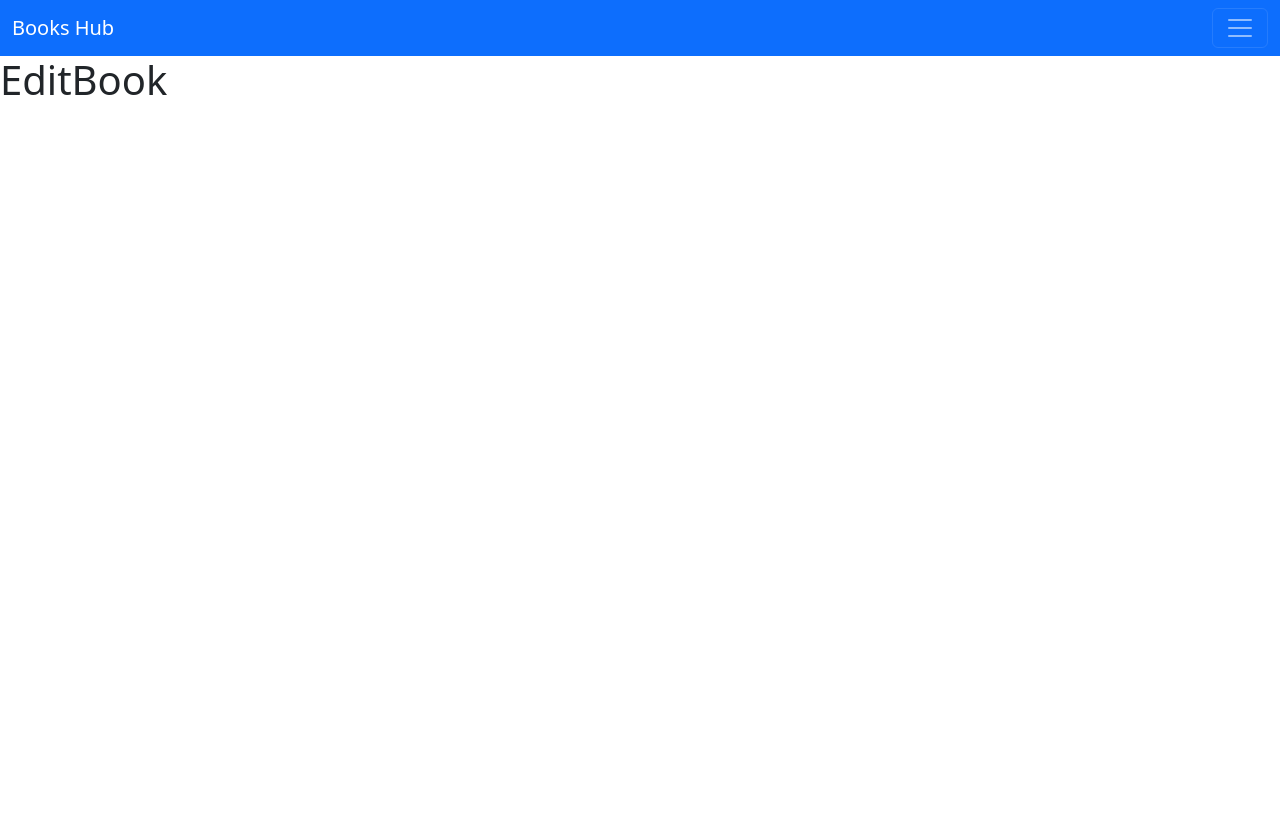
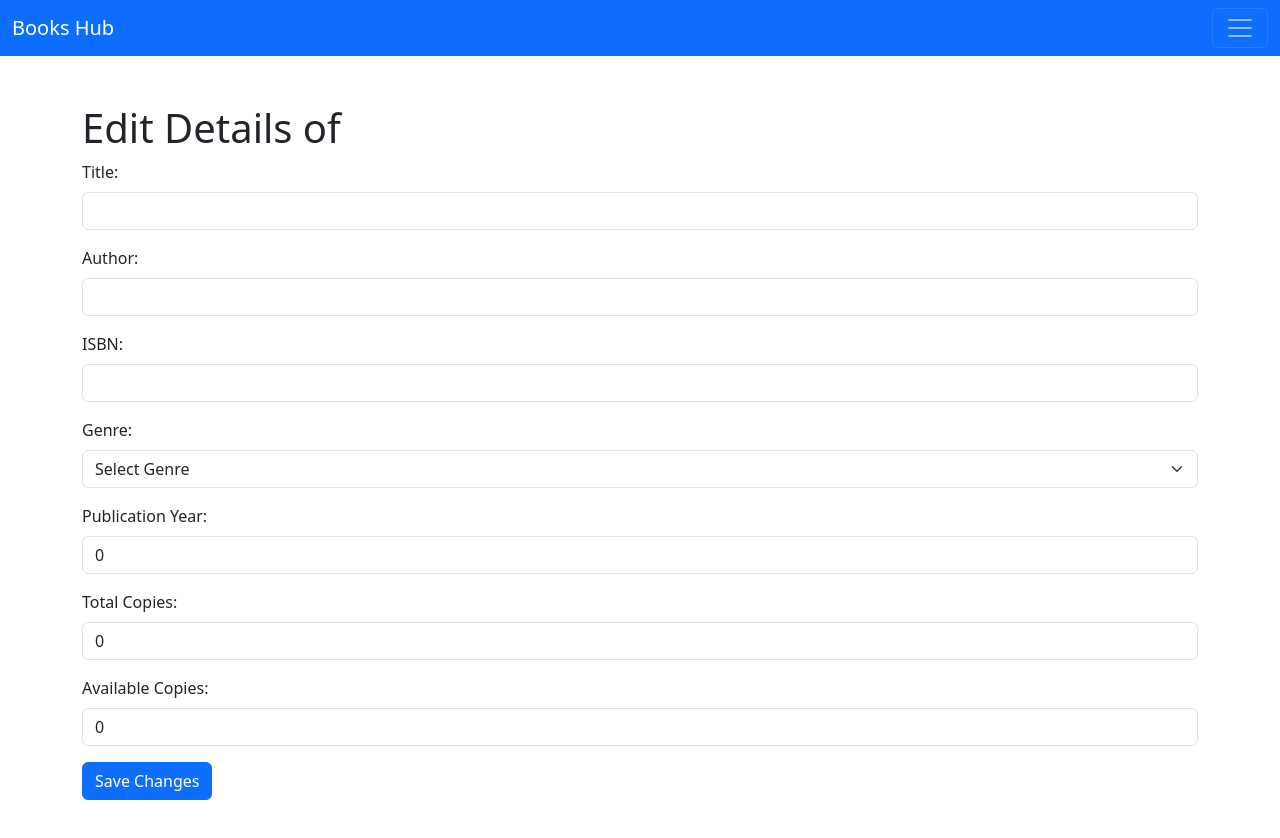
Before and after one commit to piyushgyl01/playground-013-frontend, a React (Vite) app: page /books/1/1/edit-book in a window 1280 px wide. Shown: the top 838 px of the page. Before the commit the page ends 800 px from the top, so only its background shows below. Built offline with nearby package versions, Linux system fonts and the light colour scheme; no server answers.

Commit message:
feat: edit book page built

```diff
--- a/index.html
+++ b/index.html
@@ -1,8 +1,12 @@
-<!doctype html>
+<!DOCTYPE html>
 <html lang="en">
   <head>
     <meta charset="UTF-8" />
-    <link rel="icon" type="image/svg+xml" href="https://th.bing.com/th/id/OIG4._11tYQqv.xR7BrdtfOle?w=1024&h=1024&rs=1&pid=ImgDetMain" />
+    <link
+      rel="icon"
+      type="image/svg+xml"
+      href="https://th.bing.com/th/id/OIG4._11tYQqv.xR7BrdtfOle?w=1024&h=1024&rs=1&pid=ImgDetMain"
+    />
     <meta name="viewport" content="width=device-width, initial-scale=1.0" />
     <title>BOOK HUB</title>
   </head>
--- a/src/features/books/bookSlice.js
+++ b/src/features/books/bookSlice.js
@@ -59,10 +59,10 @@ export const postBooks = createAsyncThunk(
 //UPDATE BOOK
 export const updateBooks = createAsyncThunk(
   "books/updateBooks",
-  async ({ id, formData }) => {
+  async ({ bookId, formData }) => {
     try {
       const response = await axios.put(
-        `https://playground-013-backend.vercel.app/books/${id}`,
+        `https://playground-013-backend.vercel.app/books/${bookId}`,
         formData
       );
 
--- a/src/pages/books/AddBook.jsx
+++ b/src/pages/books/AddBook.jsx
@@ -1,8 +1,12 @@
 import { useState, useEffect } from "react";
 import { useDispatch, useSelector } from "react-redux";
 import { getBookStatus, postBooks } from "../../features/books/bookSlice";
+import { useNavigate } from "react-router-dom";
 
 export default function AddBook() {
+  //useNavigate
+  const navigate = useNavigate();
+
   //SETTING INITIAL FORM STATE
   const [formData, setFormData] = useState({
     title: "",
@@ -28,7 +32,6 @@ export default function AddBook() {
     try {
       dispatch(postBooks(formData));
       setShowSuccess(true);
-      // Hide success message after 3 seconds and navigate
       setTimeout(() => {
         setShowSuccess(false);
         navigate("/books");
--- a/src/pages/books/EditBook.jsx
+++ b/src/pages/books/EditBook.jsx
@@ -1,10 +1,228 @@
-
-
+import { useSelector, useDispatch } from "react-redux";
+import { useParams, useNavigate } from "react-router-dom";
+import {
+  fetchBookById,
+  getBookById,
+  getBookStatus,
+  updateBooks,
+} from "../../features/books/bookSlice";
+import { useEffect, useState } from "react";
 
 export default function EditBook() {
-    return (
+  //SETTING INITIAL FORM STATE
+  const [formData, setFormData] = useState({
+    title: "",
+    author: "",
+    isbn: "",
+    genre: "",
+    publicationYear: 0,
+    totalCopies: 0,
+    availableCopies: 0,
+  });
+  const [showSuccess, setShowSuccess] = useState(false);
+
+  //useNavigate
+  const navigate = useNavigate();
+
+  //useParams
+  const { bookId } = useParams();
+
+  //useDispatch
+  const dispatch = useDispatch();
+
+  //selecting the single from the state
+  const foundBook = useSelector(getBookById);
+
+  //useEffect
+  useEffect(() => {
+    dispatch(fetchBookById(bookId));
+  }, [dispatch, bookId]);
+
+  //getting status state from store
+  const { fetchByIdStatus, updateStatus } = useSelector(getBookStatus);
+
+  //handleSubmt
+  const handleSubmit = async (e) => {
+    e.preventDefault();
+    try {
+      dispatch(updateBooks({ bookId, formData }));
+      setShowSuccess(true);
+      setTimeout(() => {
+        setShowSuccess(false);
+        navigate(`/books/${foundBook.title}/${bookId}`);
+      }, 3000);
+    } catch (error) {
+      console.log("PUT ERROR", error);
+    }
+  };
+
+  //useEffect to pre-fill the form fields
+  useEffect(() => {
+    if (foundBook) {
+      setFormData({
+        title: foundBook.title,
+        author: foundBook.author,
+        isbn: foundBook.isbn,
+        genre: foundBook.genre,
+        publicationYear: foundBook.publicationYear,
+        totalCopies: foundBook.totalCopies,
+        availableCopies: foundBook.availableCopies,
+      });
+    }
+  }, [foundBook]);
+
+  return (
+    <main className="container my-5">
+      {fetchByIdStatus === "loading" ? (
+        <p>Loading...</p>
+      ) : (
         <>
-            <h1> EditBook </h1>
+          {showSuccess && (
+            <div
+              className="alert alert-success alert-dismissible fade show"
+              role="alert"
+            >
+              Changes has been successfully saved!
+              <button
+                type="button"
+                className="btn-close"
+                onClick={() => setShowSuccess(false)}
+                aria-label="Close"
+              ></button>
+            </div>
+          )}
+          <h1> Edit Details of {foundBook?.title}</h1>
+          <form onSubmit={handleSubmit}>
+            <div className="mb-3">
+              <label htmlFor="title" className="form-label">
+                Title:
+              </label>
+              <input
+                type="text"
+                className="form-control"
+                id="title"
+                value={formData.title}
+                onChange={(e) =>
+                  setFormData({ ...formData, title: e.target.value })
+                }
+                required
+              />
+            </div>
+            <div className="mb-3">
+              <label htmlFor="author" className="form-label">
+                Author:
+              </label>
+              <input
+                type="text"
+                className="form-control"
+                id="author"
+                value={formData.author}
+                onChange={(e) =>
+                  setFormData({ ...formData, author: e.target.value })
+                }
+                required
+              />
+            </div>
+            <div className="mb-3">
+              <label htmlFor="isbn" className="form-label">
+                ISBN:
+              </label>
+              <input
+                type="text"
+                className="form-control"
+                id="isbn"
+                value={formData.isbn}
+                onChange={(e) =>
+                  setFormData({ ...formData, isbn: e.target.value })
+                }
+                required
+              />
+            </div>
+            <div className="mb-3">
+              <label htmlFor="genre" className="form-label">
+                Genre:
+              </label>
+              <select
+                className="form-select"
+                id="genre"
+                value={formData.genre}
+                onChange={(e) =>
+                  setFormData({ ...formData, genre: e.target.value })
+                }
+                required
+              >
+                <option value="">Select Genre</option>
+                <option value="Fiction">Fiction</option>
+                <option value="Non-Fiction">Non-Fiction</option>
+                <option value="Technology">Technology</option>
+                <option value="History">History</option>
+                <option value="Literature">Literature</option>
+              </select>
+            </div>
+            <div className="mb-3">
+              <label htmlFor="publicationYear" className="form-label">
+                Publication Year:
+              </label>
+              <input
+                type="number"
+                className="form-control"
+                id="publicationYear"
+                value={formData.publicationYear}
+                onChange={(e) =>
+                  setFormData({
+                    ...formData,
+                    publicationYear: parseFloat(e.target.value),
+                  })
+                }
+                required
+              />
+            </div>
+            <div className="mb-3">
+              <label htmlFor="totalCopies" className="form-label">
+                Total Copies:
+              </label>
+              <input
+                type="number"
+                className="form-control"
+                id="totalCopies"
+                value={formData.totalCopies}
+                onChange={(e) =>
+                  setFormData({
+                    ...formData,
+                    totalCopies: parseFloat(e.target.value),
+                  })
+                }
+                required
+              />
+            </div>
+            <div className="mb-3">
+              <label htmlFor="availableCopies" className="form-label">
+                Available Copies:
+              </label>
+              <input
+                type="number"
+                className="form-control"
+                id="availableCopies"
+                value={formData.availableCopies}
+                onChange={(e) =>
+                  setFormData({
+                    ...formData,
+                    availableCopies: parseFloat(e.target.value),
+                  })
+                }
+                required
+              />
+            </div>
+            <button
+              className="btn btn-primary"
+              type="submit"
+              disabled={updateStatus === "loading"}
+            >
+              {updateStatus === "loading" ? "Saving" : "Save Changes"}
+            </button>
+          </form>
         </>
-    )
+      )}
+    </main>
+  );
 }
```
